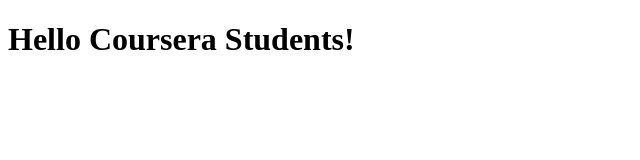
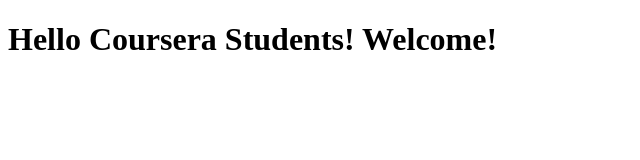
Before and after one commit to ttang235/coursera-angular, a plain HTML site: page index.html in a window 1280 px wide. Shown: the whole page, without its empty margins (0-640 px from the left). Drawn offline with Linux system fonts and the light colour scheme.

Commit message:
test change

```diff
--- a/index.html
+++ b/index.html
@@ -5,6 +5,6 @@
     <title>Hello Coursera</title>
   </head>
   <body>
-    <h1>Hello Coursera Students!</h1>
+    <h1>Hello Coursera Students! Welcome!</h1>
   </body>
 </html>
```
